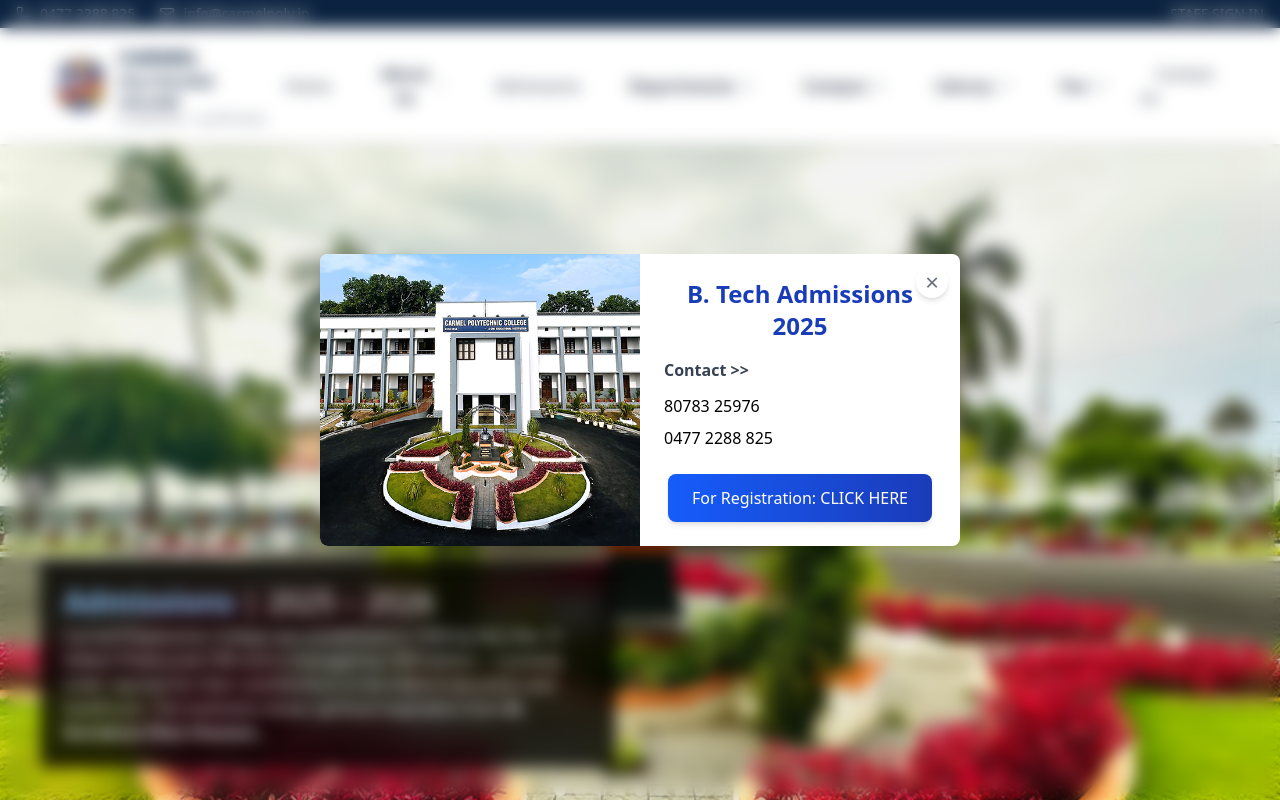
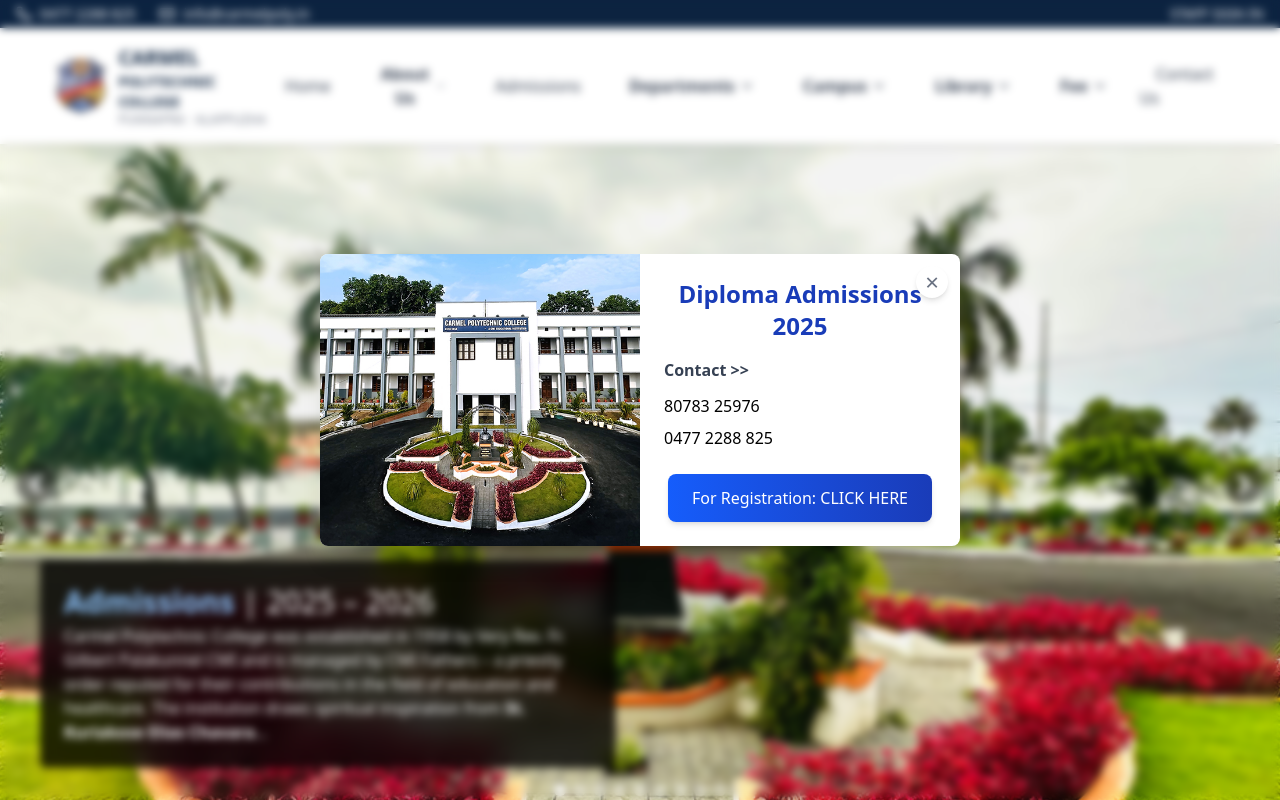
Before and after one commit to Joeljoy1237/carmel_poly_page, a Next.js app: page / in a window 1280 px wide. Shown: the top 800 px of the page. Built offline with nearby package versions, Linux system fonts and the light colour scheme.

Commit message:
Fix : Minor fix

```diff
--- a/src/app/page.tsx
+++ b/src/app/page.tsx
@@ -32,7 +32,7 @@
   return (
     <>
       {showPopup && (
-        <div className="fixed inset-0 backdrop-blur-sm bg-opacity-10 flex items-center justify-center z-50 p-4">
+        <div className="fixed inset-0 backdrop-blur-xs bg-opacity-10 flex items-center justify-center z-50 p-4 animate-fade-in">
           <div className="bg-white rounded-lg overflow-hidden w-[90vw] md:w-[50vw] relative shadow-xl">
             <button
               onClick={() => setShowPopup(false)}
@@ -47,8 +47,8 @@
                 <Image
                   src="/slide_002.png"
                   alt="B.Tech Admissions 2025"
-                  width={600}
-                  height={400}
+                  width={300}
+                  height={200}
                   className="w-full h-full object-cover"
                   priority
                 />
@@ -57,7 +57,7 @@
               {/* Content Section */}
               <div className="md:w-1/2 w-full p-6">
                 <h2 className="text-2xl font-bold text-center mb-4 text-blue-800">
-                  B. Tech Admissions 2025
+                  Diploma Admissions 2025
                 </h2>
 
                 <div className="mb-6">
```
